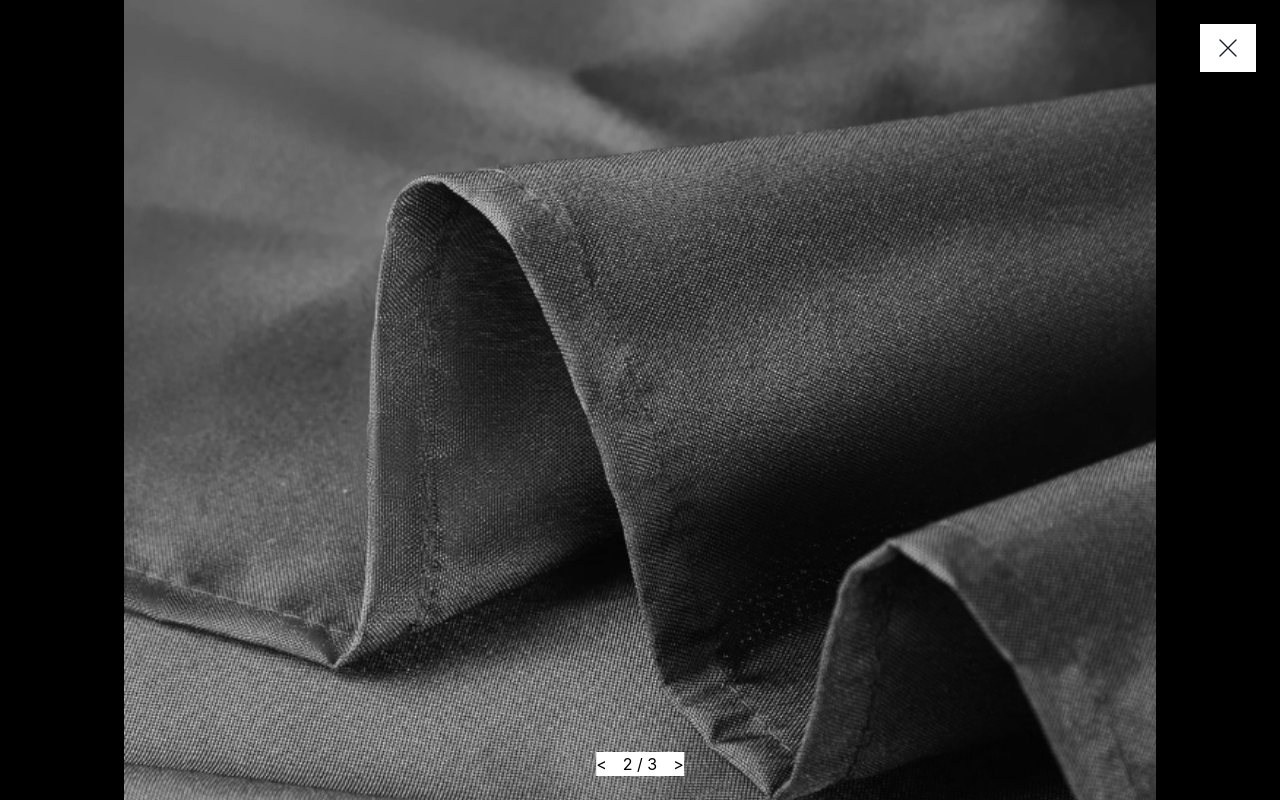
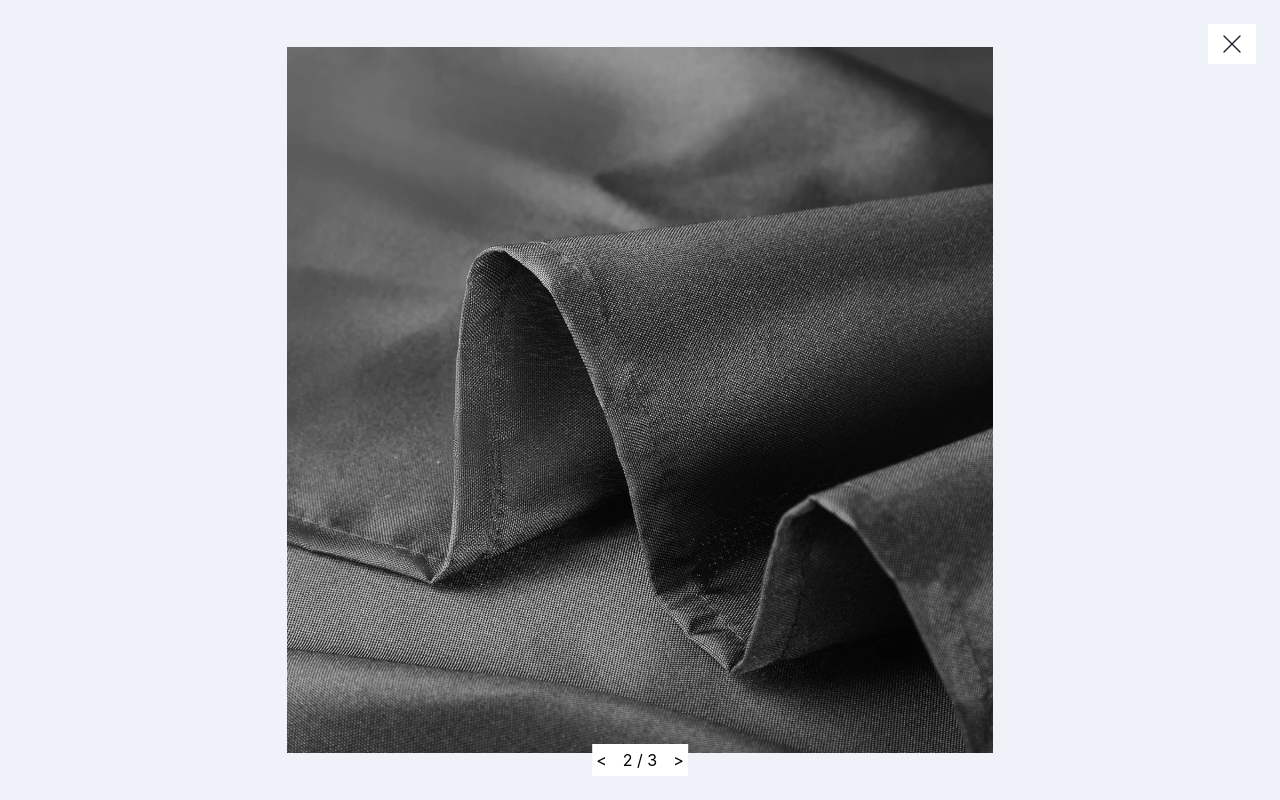
Before and after one commit to jasonxuDrop/venus-trading-website-2024, a React (Create React App) app: page /productDetail in a window 1280 px wide. Both pictures are taken after a click on the picture 382 px from the left and 2187 px from the top of the page. Shown: the part 1787-2587 px from the top of the page. Built offline with nearby package versions, Linux system fonts and the light colour scheme.

Commit message:
update img interaction feature

```diff
--- a/src/pages/ProductDetail.js
+++ b/src/pages/ProductDetail.js
@@ -1,4 +1,4 @@
-import React, { useState } from "react";
+import React, { useState, useEffect } from "react";
 
 import testImg from "../assets/images/detailImg/product-table-linen-2 1.png";
 import img1 from "../assets/images/detailImg/tablecloth1.png";
@@ -9,36 +9,82 @@ const ProductDetail = () => {
   const [showModal, setShowModal] = useState(false);
   const [currentImgIndex, setCurrentImgIndex] = useState(0);
   const [zoomLevel, setZoomLevel] = useState(1);
-  const [zoomOrigin, setZoomOrigin] = useState("center");
+  const [isDragging, setIsDragging] = useState(false);
+  const [dragStart, setDragStart] = useState({ x: 0, y: 0 });
+  const [dragPosition, setDragPosition] = useState({ x: 0, y: 0 });
+  const [hasMoved, setHasMoved] = useState(false); // Track if the image has moved
+
   const images = [img1, img2, img3];
+
+  useEffect(() => {
+    document.body.style.overflow = showModal ? "hidden" : "auto";
+  }, [showModal]);
 
   const openModal = (index) => {
     setCurrentImgIndex(index);
     setShowModal(true);
     setZoomLevel(1);
+    setDragPosition({ x: 0, y: 0 });
+    setHasMoved(false);
   };
 
   const closeModal = () => {
     setShowModal(false);
     setZoomLevel(1);
+    setDragPosition({ x: 0, y: 0 });
   };
 
   const nextImage = () => {
     setCurrentImgIndex((prevIndex) => (prevIndex + 1) % images.length);
+    setZoomLevel(1);
+    setDragPosition({ x: 0, y: 0 });
   };
 
   const previousImage = () => {
     setCurrentImgIndex(
       (prevIndex) => (prevIndex - 1 + images.length) % images.length
     );
+    setZoomLevel(1);
+    setDragPosition({ x: 0, y: 0 });
   };
 
-  const handleImageClick = (event) => {
-    const { offsetX, offsetY, target } = event.nativeEvent;
-    const x = ((offsetX / target.width) * 100).toFixed(2);
-    const y = ((offsetY / target.height) * 100).toFixed(2);
-    setZoomOrigin(`${x}% ${y}%`);
-    setZoomLevel((prevZoom) => (prevZoom < 4 ? prevZoom + 0.5 : 1));
+  const handleMouseDown = (event) => {
+    if (zoomLevel > 1) {
+      setIsDragging(true);
+      setDragStart({
+        x: event.clientX - dragPosition.x,
+        y: event.clientY - dragPosition.y,
+      });
+      event.preventDefault(); // Prevent default drag behavior
+      setHasMoved(false);
+    }
+  };
+
+  const handleMouseMove = (event) => {
+    if (isDragging) {
+      setHasMoved(true);
+      const newPosX = event.clientX - dragStart.x;
+      const newPosY = event.clientY - dragStart.y;
+      setDragPosition({
+        x: newPosX,
+        y: newPosY,
+      });
+    }
+  };
+
+  const handleMouseUp = () => {
+    setIsDragging(false);
+  };
+
+  const handleImageClick = () => {
+    if (!hasMoved) {
+      if (zoomLevel === 1) {
+        setZoomLevel(2.5); // Zoom in
+      } else {
+        setZoomLevel(1); // Reset zoom
+        setDragPosition({ x: 0, y: 0 }); // Reset position
+      }
+    }
   };
 
   return (
@@ -130,21 +176,32 @@ const ProductDetail = () => {
 
         {/* Modal for full-screen image view */}
         {showModal && (
-          <div className="fixed inset-0 bg-black bg-[#f0f2fa] flex items-center justify-center z-50">
+          <div
+            className="fixed inset-0 bg-[#f0f2fa] flex items-center justify-center p-4 z-50"
+            onMouseMove={handleMouseMove}
+            onMouseUp={handleMouseUp}
+            onMouseDown={(e) => e.preventDefault()}
+          >
             <img
               src={images[currentImgIndex]}
-              className={`w-full h-[1032px] cursor-${
-                zoomLevel > 1 ? "zoom-out" : "zoom-in"
-              } m-[1.5rem] object-contain`}
+              className="max-w-full max-h-full"
               style={{
-                transformOrigin: zoomOrigin,
-                transform: `scale(${zoomLevel})`,
+                cursor: isDragging
+                  ? "grabbing"
+                  : zoomLevel > 1
+                  ? "grab"
+                  : "zoom-in",
+                transform: `translate(${dragPosition.x}px, ${dragPosition.y}px) scale(${zoomLevel})`,
+                transformOrigin: "center",
               }}
+              onMouseDown={handleMouseDown}
+              onMouseUp={handleMouseUp}
               onClick={handleImageClick}
             />
 
+            {/* Close button */}
             <button
-              className="absolute top-[1.5rem] right-[1.5rem] bg-white text-black px-3 py-2 text-center"
+              className="absolute top-[1.5rem] right-[1.5rem] bg-white text-black px-2 py-1 text-center"
               onClick={closeModal}
             >
               <svg
@@ -163,7 +220,8 @@ const ProductDetail = () => {
               </svg>
             </button>
 
-            <div className="absolute bottom-[1.5rem] left-1/2 transform -translate-x-1/2 flex items-center space-x-4 bg-white">
+            {/* Page indicator */}
+            <div className="absolute bottom-[1.5rem] left-1/2 transform -translate-x-1/2 flex items-center space-x-4 p-1 bg-white">
               <button className="text-black" onClick={previousImage}>
                 &lt;
               </button>
```
